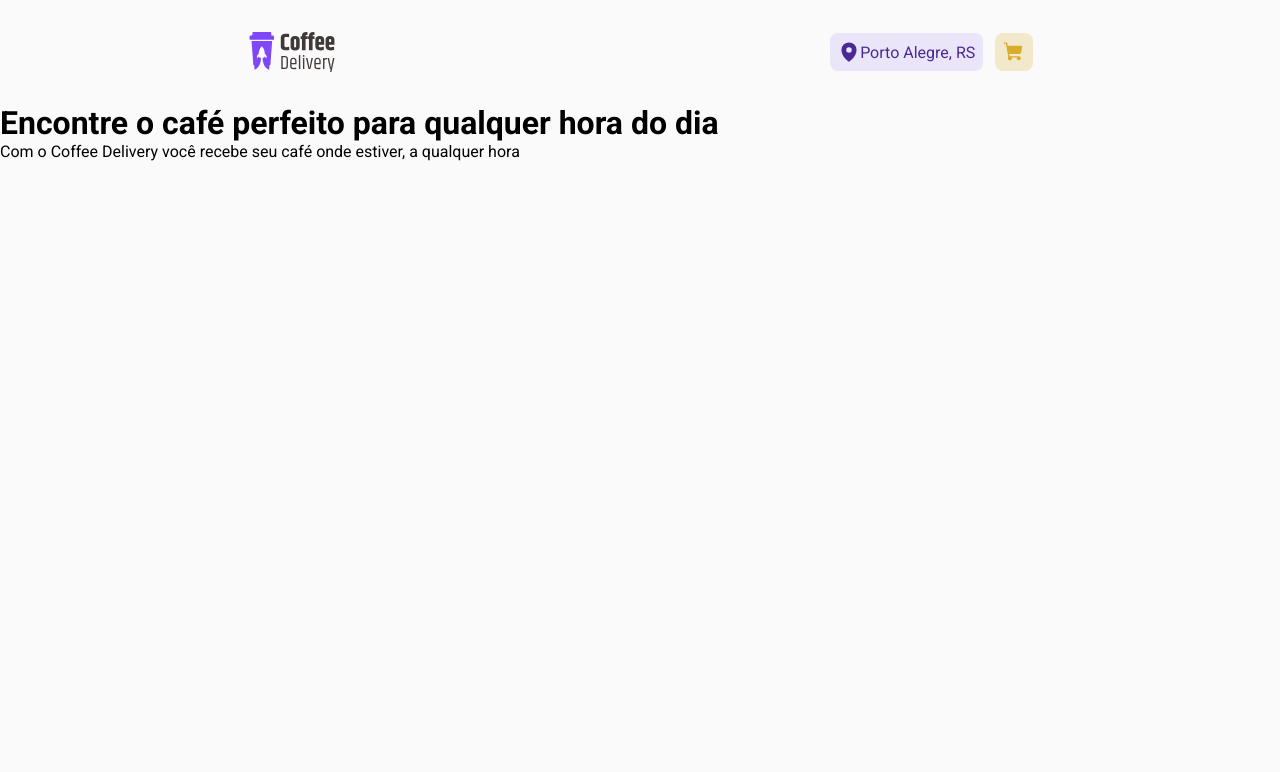
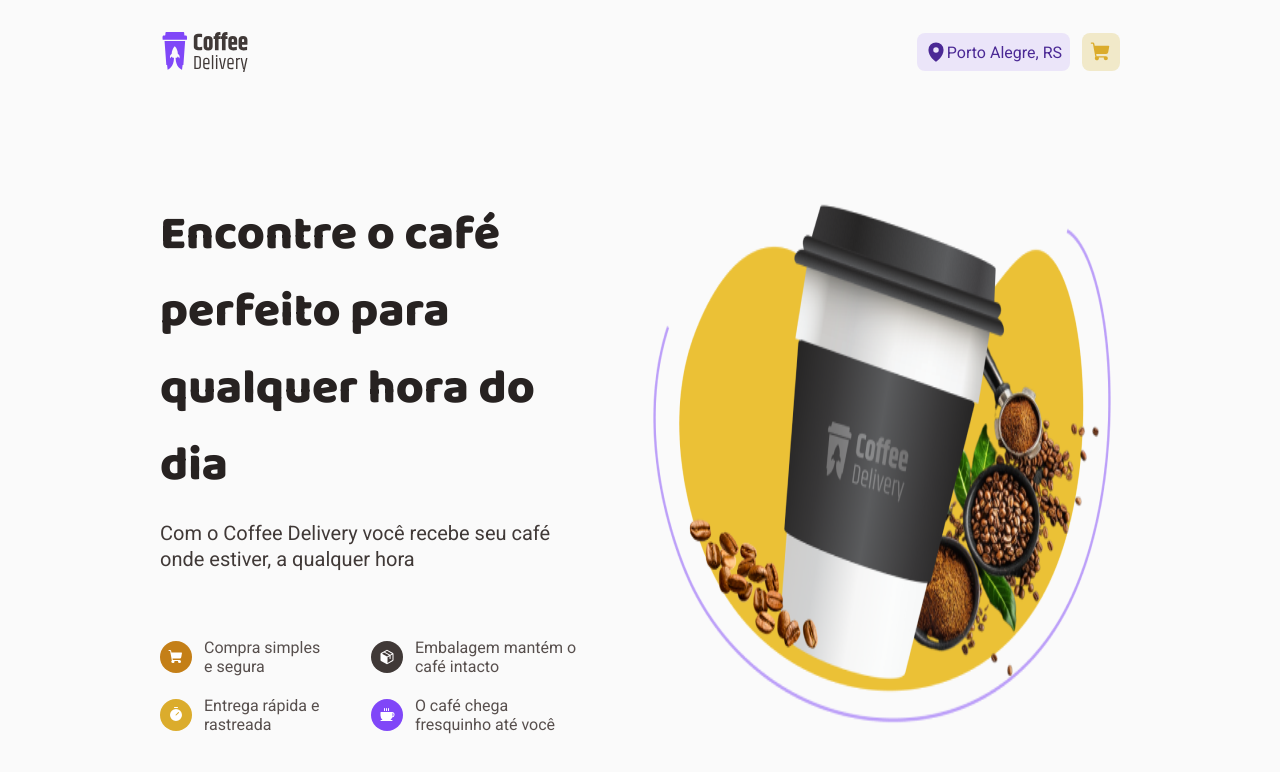
Before and after one commit to AleksVale/Coffe-Delivery, a React (Vite) app in the folder cafe/: page / in a window 1280 px wide. Shown: the top 772 px of the page. Built offline with nearby package versions, Linux system fonts and the light colour scheme.

Commit message:
CafeType and layoutPages, estilo global

```diff
--- a/cafe/src/components/Header/styles.ts
+++ b/cafe/src/components/Header/styles.ts
@@ -2,10 +2,10 @@
 
 export const Head = styled.header`
     display: flex;
-    justify-content: space-around;
+    justify-content: space-between;
     align-items: center;
 
-    padding: 2rem 0;
+    padding: 2rem 10rem;
     img{
       width: 5.625rem;
       height: 2.5rem;
--- a/cafe/src/pages/Home/index.tsx
+++ b/cafe/src/pages/Home/index.tsx
@@ -1,13 +1,28 @@
-import imagem from '../assets/Imagem.png'
+import {ShoppingCart, Timer, Coffee, Package } from 'phosphor-react'
+import imagem from '../../assets/Imagem.png'
+import { Card, Card1, Card2, Card3, Card4, CardType, Intro, Title } from './style'
 
 export function Home(){
 
   return(
-    <div>
+    <Intro>
       <div>
-        <h1>Encontre o café perfeito para qualquer hora do dia</h1>
-        <p>Com o Coffee Delivery você recebe seu café onde estiver, a qualquer hora</p>
+        <Title>
+          <h1>Encontre o café perfeito para qualquer hora do dia</h1>
+          <p>Com o Coffee Delivery você recebe seu café onde estiver, a qualquer hora</p>
+        </Title>
+        <Card>
+          <div>
+            <p><Card1><ShoppingCart size={16} weight="fill" /></Card1><span>Compra simples e segura</span></p>
+            <p><Card2><Timer size={16} weight="fill"/> </Card2><span>Entrega rápida e rastreada</span></p>
+          </div>
+          <div>
+            <p><Card3><Package size={16} weight="fill"/></Card3><span>Embalagem mantém o café intacto</span></p>
+            <p><Card4><Coffee size={16} weight="fill"/></Card4> <span> O café chega fresquinho até você</span></p>
+          </div>
+        </Card>
       </div>
-    </div>
+      <img src={imagem} alt="" />
+    </Intro>
   )
 }
--- a/cafe/src/pages/Home/style.ts
+++ b/cafe/src/pages/Home/style.ts
@@ -0,0 +1,57 @@
+import styled from "styled-components";
+
+export const Intro = styled.div`
+  display: flex;
+  gap: 56px;
+  padding: 5.75rem 10rem;
+`
+export const Title = styled.div`
+max-width: 40rem;
+  h1{
+    font-family: 'Baloo 2', cursive;
+    font-weight: 800;
+    font-size:3rem;
+    margin-bottom: 1rem;
+    color: ${props=> props.theme["base-title"]};
+  }
+  p{
+    margin-bottom: 4.125rem;
+    font-size: 1.25rem;
+    line-height: 130%;
+    color: ${props=> props.theme["base-subtitle"]};
+  }
+`
+export const Card = styled.div`
+  display: flex;
+  gap:2.5rem;
+  p{
+    display: flex;
+    align-items: center;
+    span:last-child{
+      color: ${props=> props.theme["base-text"]};
+    }
+  }
+  p:first-child{
+    margin-bottom: 1.25rem;
+  }
+`
+export const CardType = styled.span`
+  padding: 0.5rem;
+  border-radius: 50%;
+  margin-right: 0.75rem;
+  display: flex;
+  color: ${props=> props.theme.white};
+  `
+
+export const Card1 = styled(CardType)`
+  background: ${props=> props.theme["yellow-dark"]};
+`
+export const Card2 = styled(CardType)`
+  background: ${props=> props.theme["yellow"]};
+`
+export const Card3 = styled(CardType)`
+  background: ${props=> props.theme["base-subtitle"]};
+`
+export const Card4 = styled(CardType)`
+  background: ${props=> props.theme["purple"]};
+`
--- a/cafe/src/styles/global.ts
+++ b/cafe/src/styles/global.ts
@@ -9,6 +9,8 @@
 }
 body{
   background-color: ${props=> props.theme['background']};
+  max-width: 1440px;
+  margin: 0 auto;
 }
 body,input,button,textarea{
   font-family: 'Roboto', sans-serif;
```
Also changed, not shown: cafe/src/components/CafeType/index.tsx (added, +7 -0 lines), cafe/src/components/CafeType/styles.ts (added).
